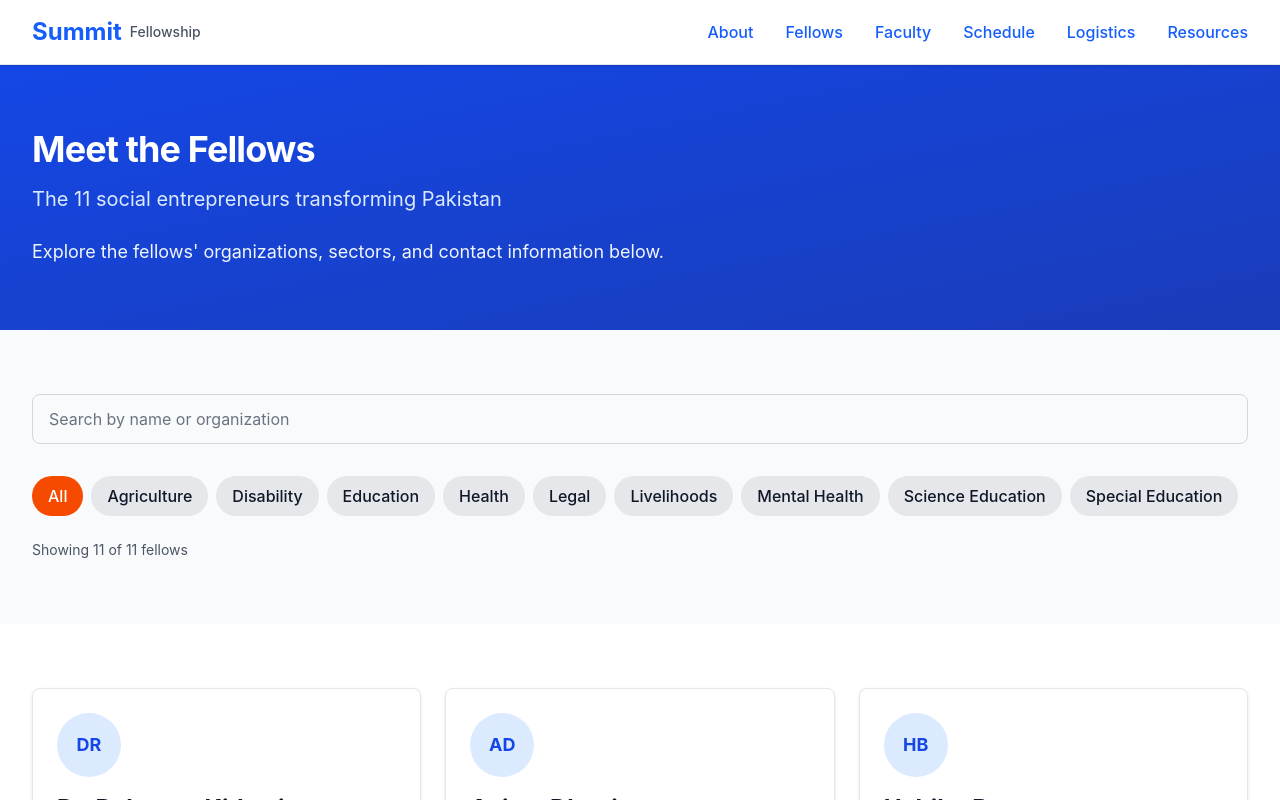
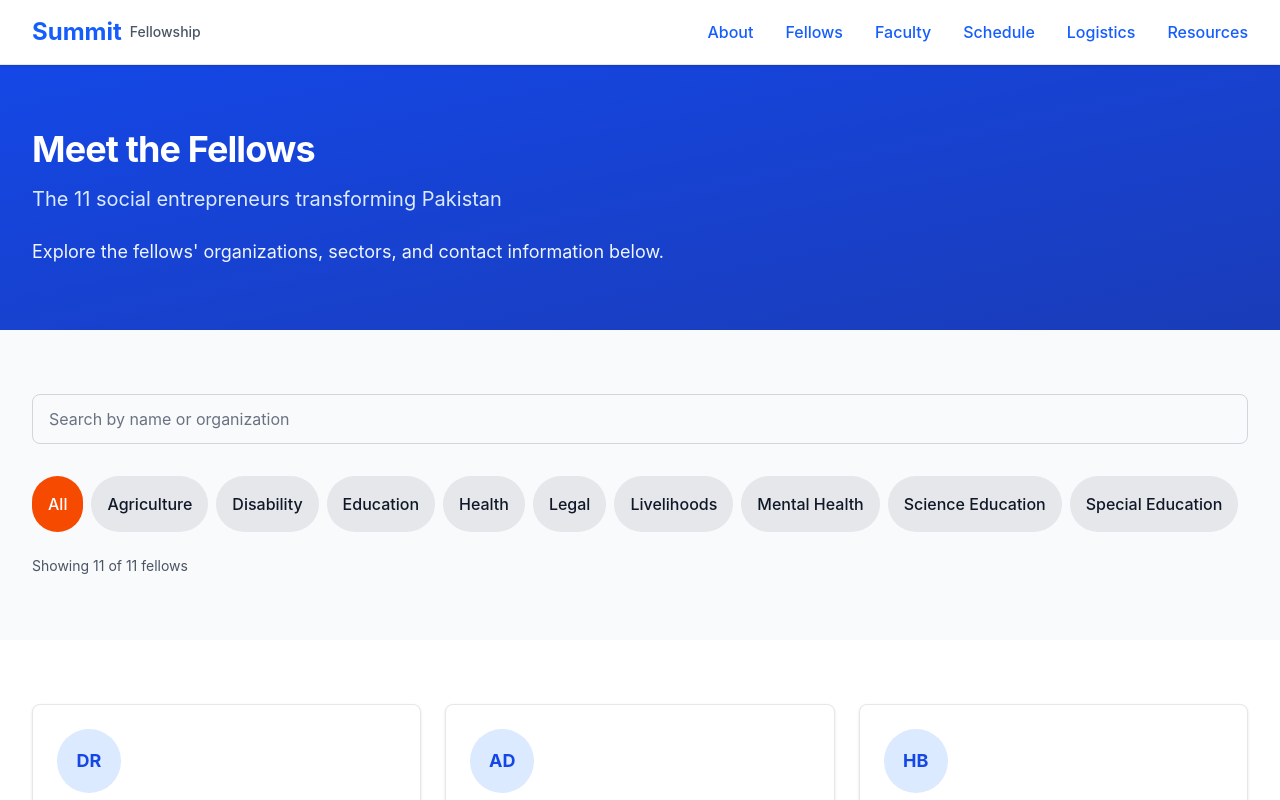
Before and after one commit to usmanjaved-droid/summit-fellowship-website, a Next.js app: page /fellows in a window 1280 px wide. Shown: the top 800 px of the page. Built offline with nearby package versions, Linux system fonts and the light colour scheme.

Commit message:
fix: update filter pill height to 44px minimum for touch targets

```diff
--- a/app/fellows/fellows-content.tsx
+++ b/app/fellows/fellows-content.tsx
@@ -109,7 +109,7 @@ export default function FellowsContent() {
                 <button
                   key={sector}
                   onClick={() => handleSectorChange(sector)}
-                  className={`px-4 py-2 rounded-full font-medium transition-colors ${
+                  className={`px-4 py-4 rounded-full font-medium transition-colors ${
                     selectedSector === sector
                       ? 'bg-orange-600 text-white'
                       : 'bg-gray-200 text-gray-900 hover:bg-gray-300'
```
